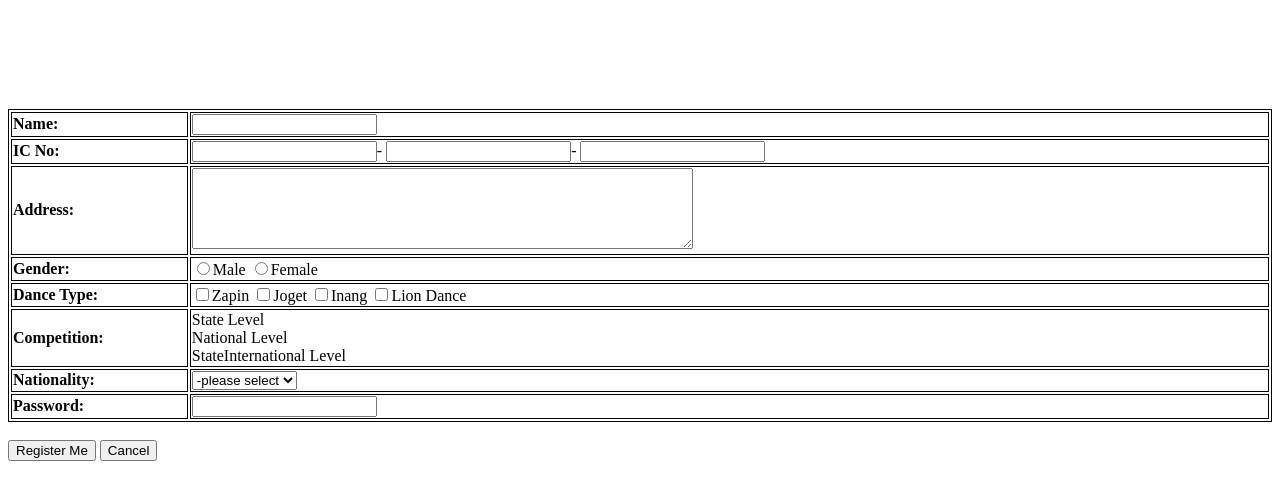
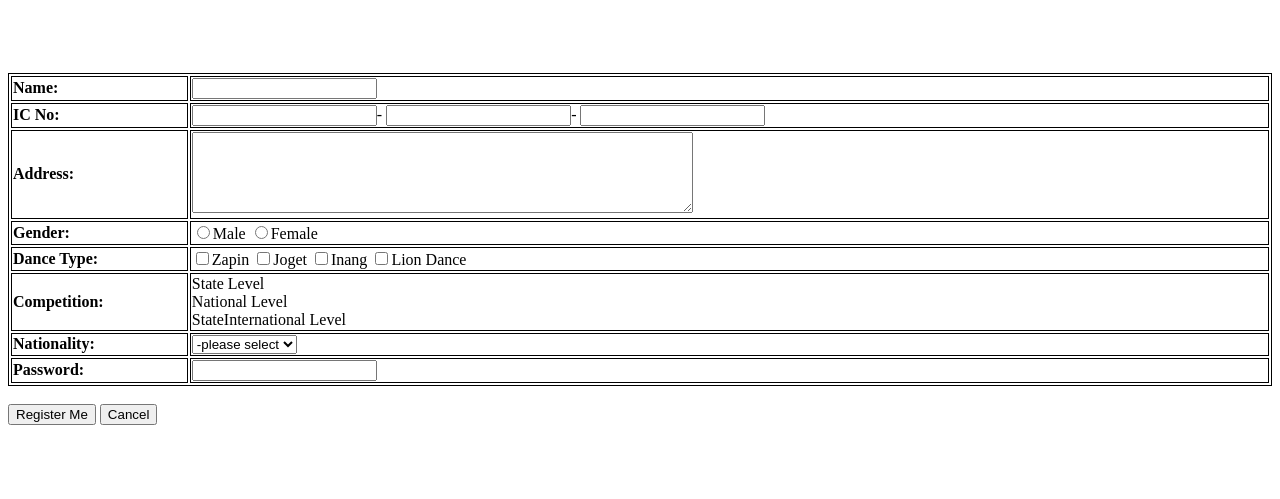
Before and after one commit to Haripriya11hp/htmlandcss, a plain HTML site: page assignment1.html in a window 1280 px wide. Shown: the part 61-560 px from the top of the page. Drawn offline with Linux system fonts and the light colour scheme.

Commit message:
fixed typo

```diff
--- a/assignment1.html
+++ b/assignment1.html
@@ -88,7 +88,7 @@
 		<tr>
 			<br>
 			<td><b>Password:</b></td>
-			<td><input type="text" id="password" name="password"></td><br><br>
+			<td><input type="text" id="password" name="password"></td>
 		</tr>
 
 	</table>
```
